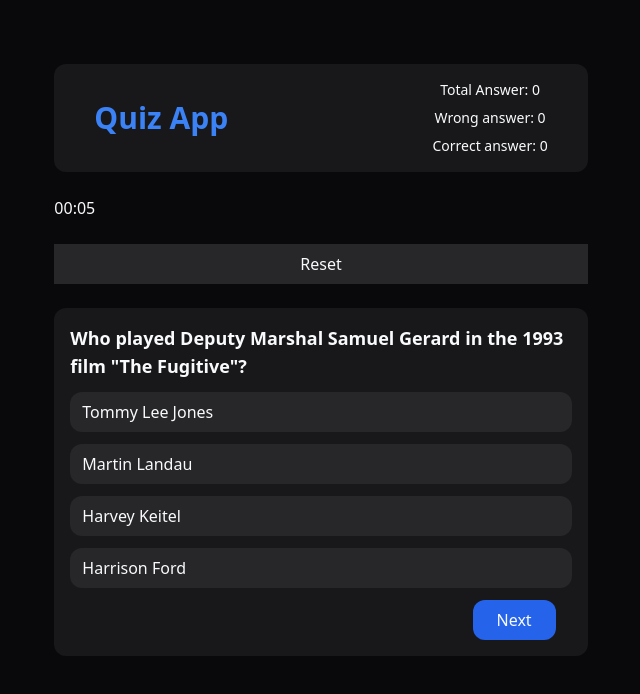
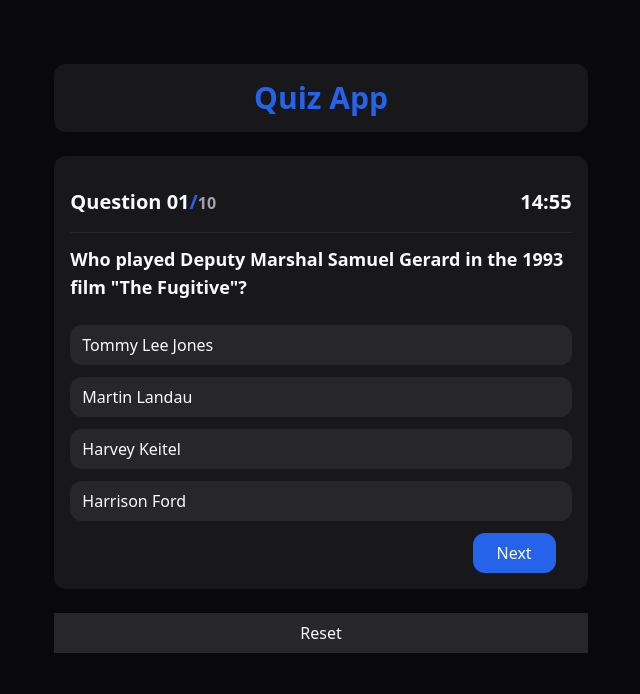
Before and after one commit to ahmadhabibi14/quizz-app, a React (Vite) app: page / in a window 1280 px wide. Shown: the top 694 px of the page, without its empty margins (319-959 px from the left). Built offline with nearby package versions, Linux system fonts and the light colour scheme.

Commit message:
Error cannot finish test

```diff
--- a/src/App.jsx
+++ b/src/App.jsx
@@ -2,9 +2,10 @@ import { useState, useRef, useEffect } from "react";
 // import axios from "axios";
 import "./index.css";
 import { TriviaData } from "./apis/quiz";
-
 function App() {
    const triviaData = TriviaData
+   // React HOOK
+   const [showResult, setShowResult] = useState(false);
    let [currentQuestion, setCurrentQuestion] = useState(0);
    const [allPossibleAnswers, setAllPossibleAnswers] = useState([]);
    const [selectedAnswerIndex, setSelectedAnswerIndex] = useState(null);
@@ -16,57 +17,6 @@ function App() {
       totalAnswer: 0
    })
    const [timer, setTimer] = useState("00:00");
-   const Ref = useRef(null);
-
-   const getTimeRemaining = (e) => {
-      const total = Date.parse(e) - Date.parse(new Date());
-      const seconds = Math.floor((total / 1000) % 60);
-      const minutes = Math.floor((total / 1000 / 60) % 60);
-      return {
-         total, minutes, seconds
-      }
-   }
-
-   const startTimer = (e) => {
-      let { total, minutes, seconds } = getTimeRemaining(e);
-      if (total >= 0) {
-         setTimer(
-            (minutes > 9 ? minutes : '0'+minutes) + ':' +
-            (seconds > 9 ? seconds : '0'+seconds)
-         )
-      }
-   }
-
-   const clearTimer = (e) => {
-      setTimer("15:00");
-      if (Ref.current) clearInterval(Ref.current);
-      const id = setInterval(() => {
-         startTimer(e)
-      }, 1000);
-      Ref.current = id;
-   }
-
-   const getDateTime = () => {
-      let deadline = new Date();
-      deadline.setSeconds(deadline.getSeconds() + 10);
-      return deadline;
-   }
-
-   const clickOnReset = () => {
-      clearTimer(getDateTime());
-   }
-
-   async function combineAllAnswers() {
-      let allAnswers = [];
-      let correctAnswer = triviaData[currentQuestion].correct_answer
-      triviaData[currentQuestion].incorrect_answers.map((answer) => {
-         allAnswers.push(answer)
-      });
-      allAnswers.push(correctAnswer);
-      allAnswers.sort(() => Math.random() - 0.5);
-      setAllPossibleAnswers(allAnswers);
-   }
-
    useEffect(() => {
       combineAllAnswers();
       console.log(triviaData[currentQuestion].incorrect_answers)
@@ -74,14 +24,49 @@ function App() {
 
       clearTimer(getDateTime());
    }, []);
+   const Ref = useRef(null);
+
+   const getTimeRemaining = (e) => {
+      const total = Date.parse(e) - Date.parse(new Date());
+      const seconds = Math.floor((total / 1000) % 60);
+      const minutes = Math.floor((total / 1000 / 60) % 60);
+      return { total, minutes, seconds }
+   }
+   const startTimer = (e) => {
+      let { total, minutes, seconds } = getTimeRemaining(e);
+      if (total >= 0) {
+         setTimer((minutes > 9 ? minutes : '0'+minutes) + ':' + (seconds > 9 ? seconds : '0'+seconds))
+      }
+   }
+   const clearTimer = (e) => {
+      setTimer("15:00");
+      if (Ref.current) clearInterval(Ref.current);
+      const id = setInterval(() => { startTimer(e) }, 1000);
+      Ref.current = id;
+   }
+   const getDateTime = () => {
+      let deadline = new Date();
+      deadline.setSeconds(deadline.getSeconds() + 900);
+      return deadline;
+   }
+   const clickOnReset = () => { clearTimer(getDateTime());}
+
+
+   async function combineAllAnswers() {
+      let allAnswers = [];
+      let correctAnswer = triviaData[currentQuestion].correct_answer
+      triviaData[currentQuestion].incorrect_answers.map((answer) => { allAnswers.push(answer) });
+      allAnswers.push(correctAnswer);
+      allAnswers.sort(() => Math.random() - 0.5);
+      setAllPossibleAnswers(allAnswers);
+   }
 
    const NextQuestion = () => {
-      if (currentQuestion < triviaData.length) {
+      if (currentQuestion !== triviaData.length) {
          setCurrentQuestion(currentQuestion += 1);
          combineAllAnswers();
          setResult(( {correctAnswer, wrongAnswer, totalAnswer} ) => (
-            answerCorrect
-            ? {
+            answerCorrect ? {
                correctAnswer: correctAnswer + 1,
                wrongAnswer: wrongAnswer,
                totalAnswer: totalAnswer + 1,
@@ -93,16 +78,13 @@ function App() {
          ))
          setSelectedAnswerIndex(null)
       } else {
-         setCurrentQuestion(0);
-         setSelectedAnswerIndex(null)
+         setShowResult(true);
       }
       console.log(currentQuestion)
    }
-
    function removeCharacters(question) {
       return question.replace(/(&quot\;)/g, "\"").replace(/(&rsquo\;)/g, "\"").replace(/(&#039\;)/g, "\'").replace(/(&amp\;)/g, "\"");
    }
-
    function clickAnswer(answer, index) {
       setSelectedAnswerIndex(index)
       if (answer === triviaData[currentQuestion].correct_answer) {
@@ -117,21 +99,17 @@ function App() {
 
    return (
       <div className="bg-zinc-950 min-h-screen text-slate-50 flex justify-center py-16">
+         {!showResult ?
+            (
             <div className="flex flex-col space-y-6 w-5/12">
-            <h1 className="py-4 px-10 flex flex-row justify-between items-center rounded-xl bg-zinc-900 text-center">
-               <span className="text-3xl text-blue-500 font-black">Quiz App</span>
-               <div className="flex flex-col space-y-2 text-sm">
-                  <p>Total Answer: {result.totalAnswer}</p>
-                  <p>Wrong answer: {result.wrongAnswer}</p>
-                  <p>Correct answer: {result.correctAnswer}</p>
+               <h1 className="py-4 rounded-xl bg-zinc-900 text-blue-600 text-3xl font-black cursor-pointer text-center">Quiz App</h1>
+               <div className="flex flex-col space-y-3 bg-zinc-900 rounded-xl p-4">
+                  <div className="flex flex-row justify-between border-b border-zinc-800 py-4 text-xl font-bold">
+                     <div>Question {(currentQuestion > 9 ? currentQuestion + 1 : '0' + (currentQuestion + 1))}<span className="text-blue-600">/</span><span className="text-zinc-400 text-base">{triviaData.length + 1}</span></div>
+                     <div>{timer}</div>
                   </div>
-            </h1>
-            <p>{timer}</p>
-            <button className="p-2 bg-zinc-800" onClick={clickOnReset}>Reset</button>
-            <div className="flex flex-col space-y-3 bg-zinc-900 rounded-xl p-4">
-
-               <div className="flex flex-col space-y-3">
-                  <h2 className="text-lg font-bold">{removeCharacters(triviaData[currentQuestion].question)}</h2>
+                  <div className="flex flex-col space-y-6">
+                     <h2 className="text-lg font-bold">{removeCharacters(triviaData[currentQuestion]?.question)}</h2>
                      <ul className="flex flex-col space-y-3 list-none">
                         {allPossibleAnswers.map((answer, index) => (
                            <li onClick={()=> clickAnswer(answer, index)}
@@ -145,13 +123,19 @@ function App() {
                   </div>
                   <div className="flex flex-row justify-end pr-4">
                      <button onClick={NextQuestion} className="py-2 px-6 bg-blue-600 hover:bg-blue-700 rounded-xl w-fit">
-                     {currentQuestion === triviaData.length - 1 ? 'Finish' : 'Next'}
+                        {currentQuestion === triviaData.length + 1 ? 'Finish' : 'Next'}
                      </button>
                   </div>
                </div>
+               <button className="p-2 bg-zinc-800" onClick={clickOnReset}>Reset</button>
             </div>
+         ) : (
+            <div>
+               {/* {result.correctAnswer} */}
+               tess
+            </div>
+         )}
       </div>
    )
 }
-
-export default App
+export default App;
--- a/src/apis/quiz.js
+++ b/src/apis/quiz.js
@@ -100,7 +100,7 @@ export const TriviaData = [
          "David Lean",
          "Stanley Kubrick"
       ]
-   },{
+   }/*,{
       category: "Entertainment: Film",
       type: "multiple",
       difficulty: "medium",
@@ -111,5 +111,5 @@ export const TriviaData = [
          "Pulp Fiction",
          "Reservoir Dogs"
       ]
-   }
+   }*/
 ]
```
Lines whose indentation alone changed are shown as unchanged.
